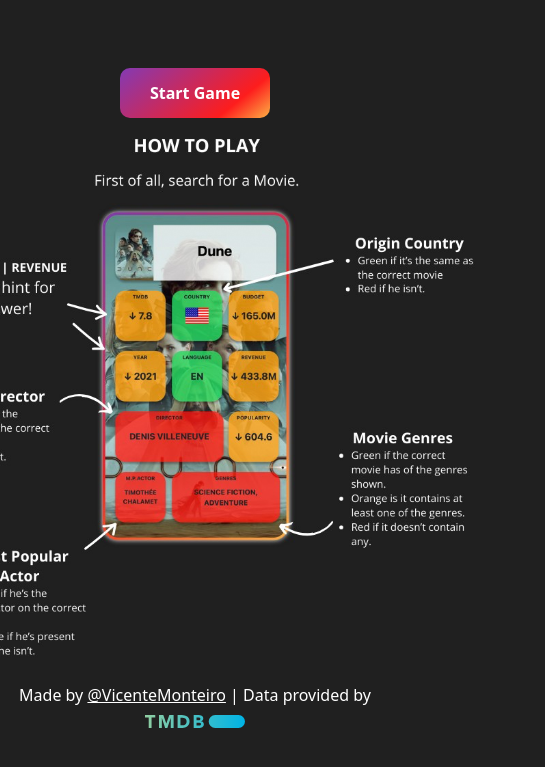
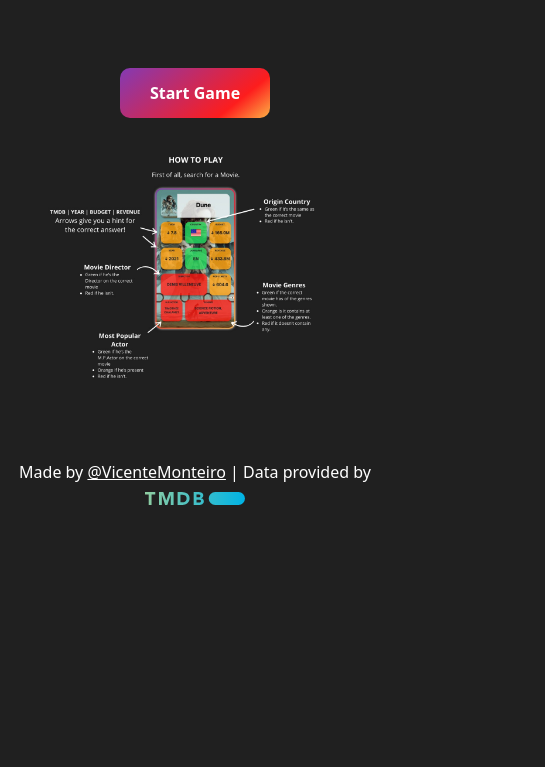
Before and after one commit to vicentemont/flixle, a website with bundled scripts: page index.html in a window 390 px wide. Shown: the part 103-870 px from the top of the page, 545 px wide, since content can reach past the window. After the commit the page ends 844 px from the top, so only its background shows below. Built offline with nearby package versions, Linux system fonts and the light colour scheme.

Commit message:
added media query for instructions image

```diff
--- a/css/main.css
+++ b/css/main.css
@@ -537,26 +537,26 @@
     grid-column: span 8;
     width: 215px;
     overflow: hidden;
-    padding-right:10px;
-    padding-left:10px;
+    padding-right: 10px;
+    padding-left: 10px;
 }
 
 #GENRES {
     grid-column: span 8;
     width: 215px;
     overflow: hidden;
-    padding-right:10px;
-    padding-left:10px;
+    padding-right: 10px;
+    padding-left: 10px;
 }
 
 #LANGUAGE {
     overflow: hidden;
 }
 
-#ACTOR{
+#ACTOR {
 
-    padding-right:10px;
-    padding-left:10px;
+    padding-right: 10px;
+    padding-left: 10px;
 }
 
 .movieDetail {
@@ -595,7 +595,7 @@
     font-size: 10px;
     font-weight: bold;
     margin: 0%;
-    position:absolute;
+    position: absolute;
 
 }
 
@@ -625,3 +625,13 @@
     color: white;
     font-weight: bold;
 }
+
+@media (max-width: 600px) {
+    #instructions {
+        margin-top: 30px;
+        width: 80%;
+        /* Resize the image for smaller screens */
+        max-width: 300px;
+        /* Reduce the max width */
+    }
+}
--- a/js/app/views/home-view.js
+++ b/js/app/views/home-view.js
@@ -19,7 +19,7 @@
 }
 
 function createInstructions() {
-    return `<img src="Instructions.png" style="width:700px" alt="">
+    return `<img id="instructions" src="Instructions.png" style="width:700px" alt="">
     `
 }
 
```
